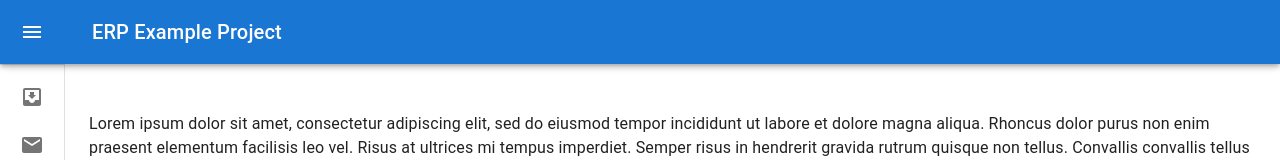
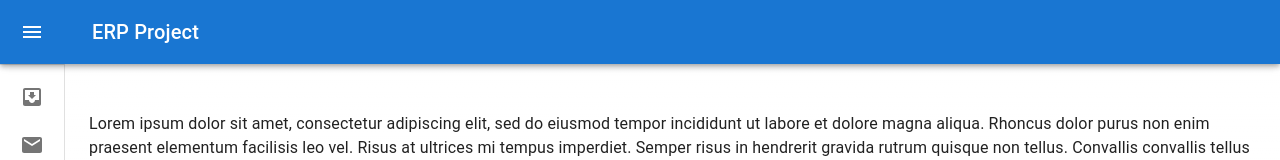
Before and after one commit to firatgoktepe/ERP-Project, a Next.js app: page / in a window 1280 px wide. Shown: the top 160 px of the page. Built offline with nearby package versions, Linux system fonts and the light colour scheme.

Commit message:
chore: changed title

```diff
--- a/src/layout/Header/Header.tsx
+++ b/src/layout/Header/Header.tsx
@@ -25,7 +25,7 @@ const Header: React.FC<openProps> = ({ open, handleDrawerOpen }) => {
         <MenuIcon />
       </IconButton>
       <Typography variant="h6" noWrap component="div">
-        ERP Example Project
+        ERP Project
       </Typography>
     </Toolbar>
   )
```
